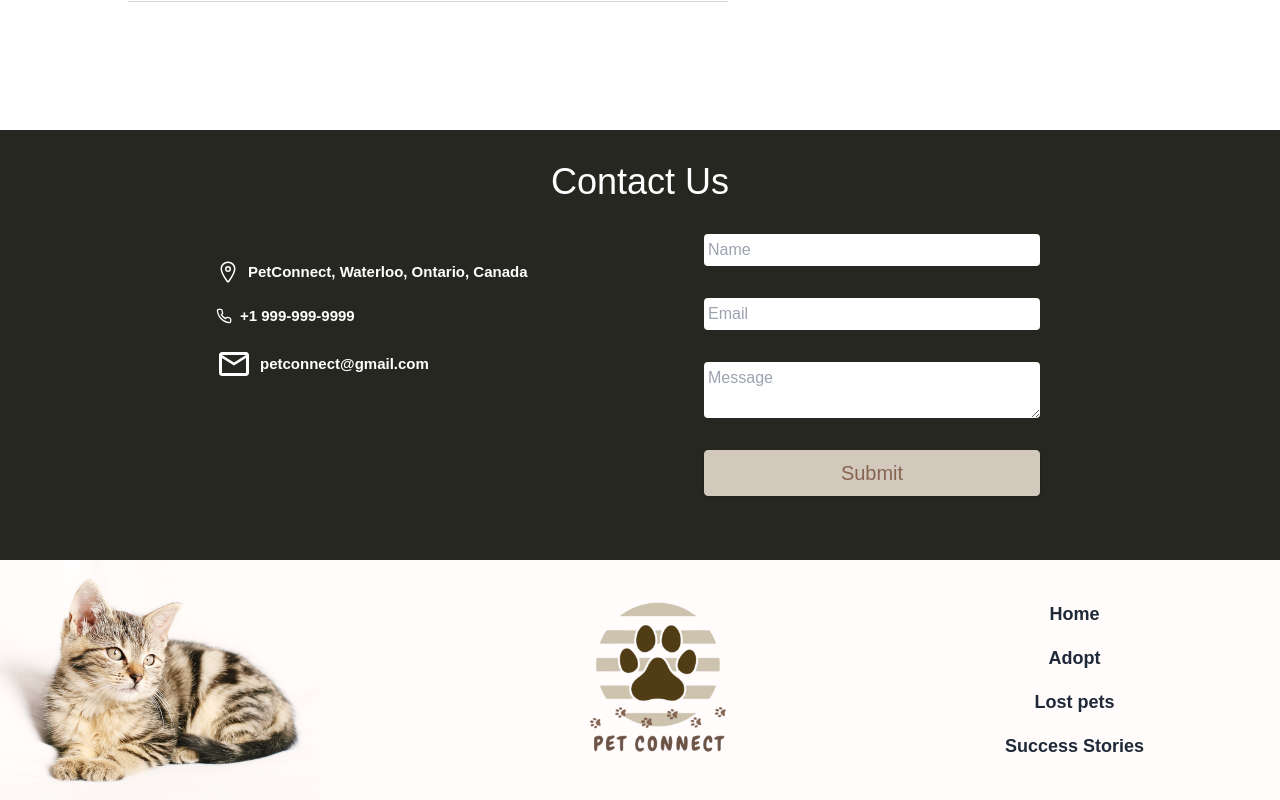
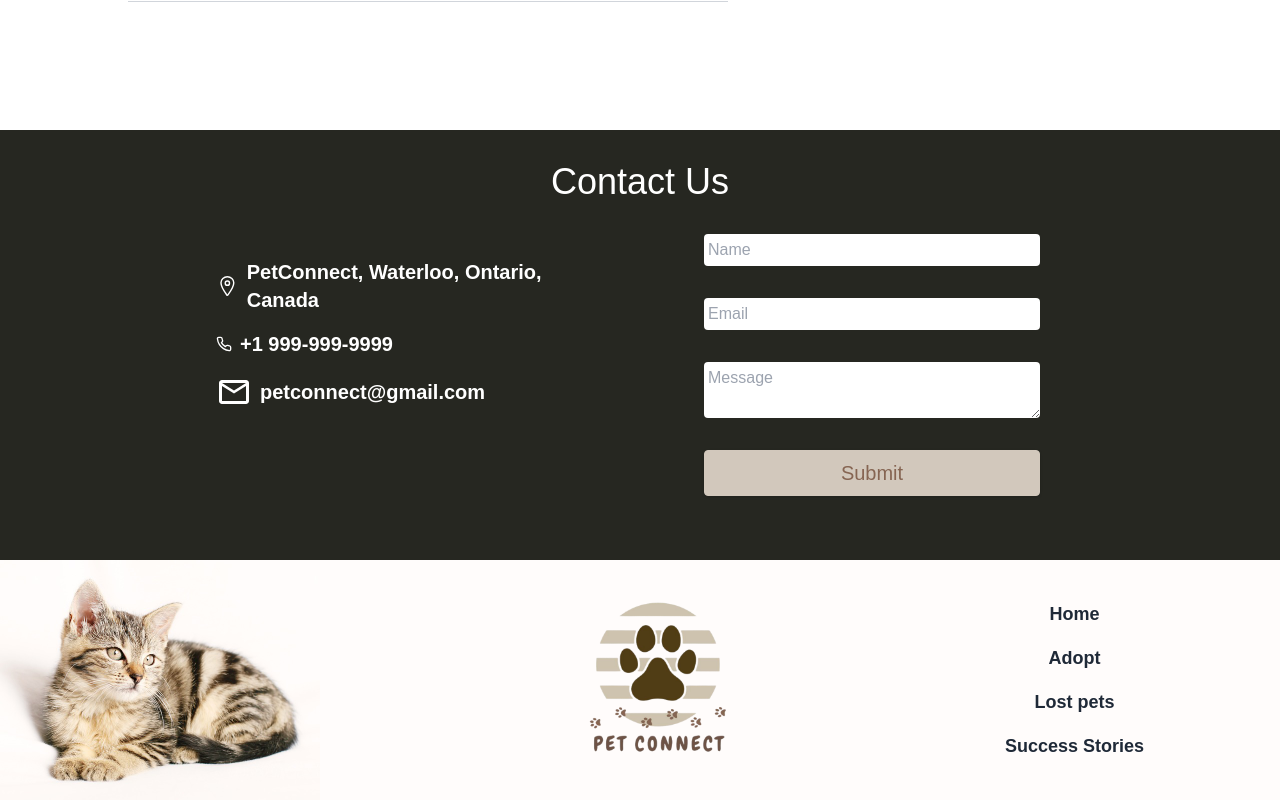
Before and after one commit to crysdann/PetAdoption_Capstone, a React (Create React App) app: page /adminprofile in a window 1280 px wide. Shown: the part 774-1574 px from the top of the page. Built offline with nearby package versions, Linux system fonts and the light colour scheme.

Commit message:
footer text fix

```diff
--- a/src/components/Footer.jsx
+++ b/src/components/Footer.jsx
@@ -26,17 +26,17 @@ const Footer = () => {
             <div className="text-xl sm:text-2xl md:text-4xl flex flex-col space-y-4 sm:p-6 items-center sm:items-start">
               <div className="flex items-center">
                 <IoLocationOutline className="mr-2 w-6 h-6" />
-                <h2 className="text-[15px]">
+                <h2 className="text-[15px] sm:text-xl">
                   PetConnect, Waterloo, Ontario, Canada
                 </h2>
               </div>
               <div className="flex items-center">
                 <LuPhone className="mr-2 w-4 h-4" />
-                <h2 className="text-[15px]">+1 999-999-9999</h2>
+                <h2 className="text-[15px] sm:text-xl">+1 999-999-9999</h2>
               </div>
               <div className="flex items-center">
                 <MdOutlineMail className="mr-2" />
-                <h2 className="text-[15px]">petconnect@gmail.com</h2>
+                <h2 className="text-[15px] sm:text-xl">petconnect@gmail.com</h2>
               </div>
             </div>
             <div className="flex flex-row space-y-4 pb-16 text-dark text-center justify-center md:flex-col">
```
